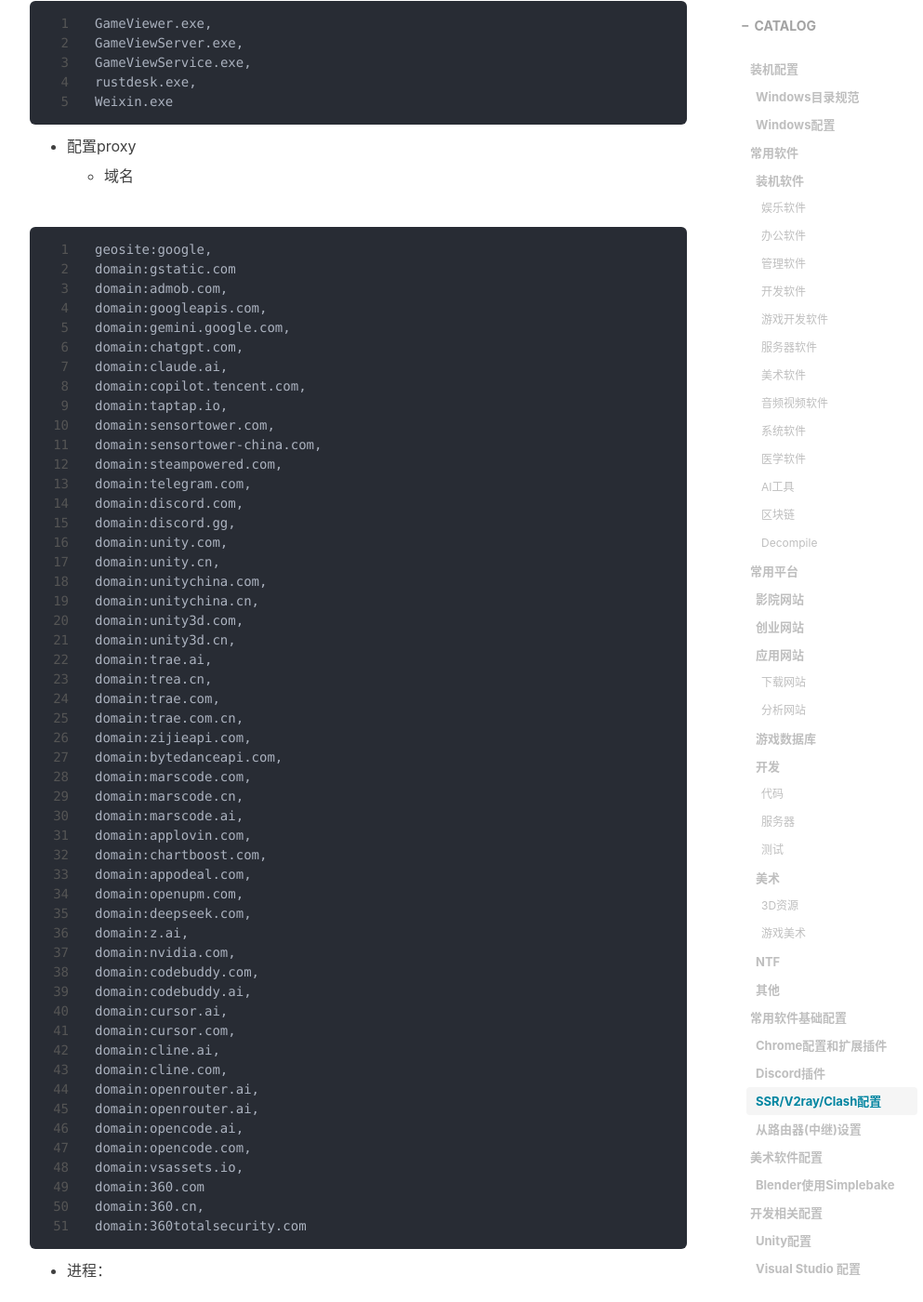
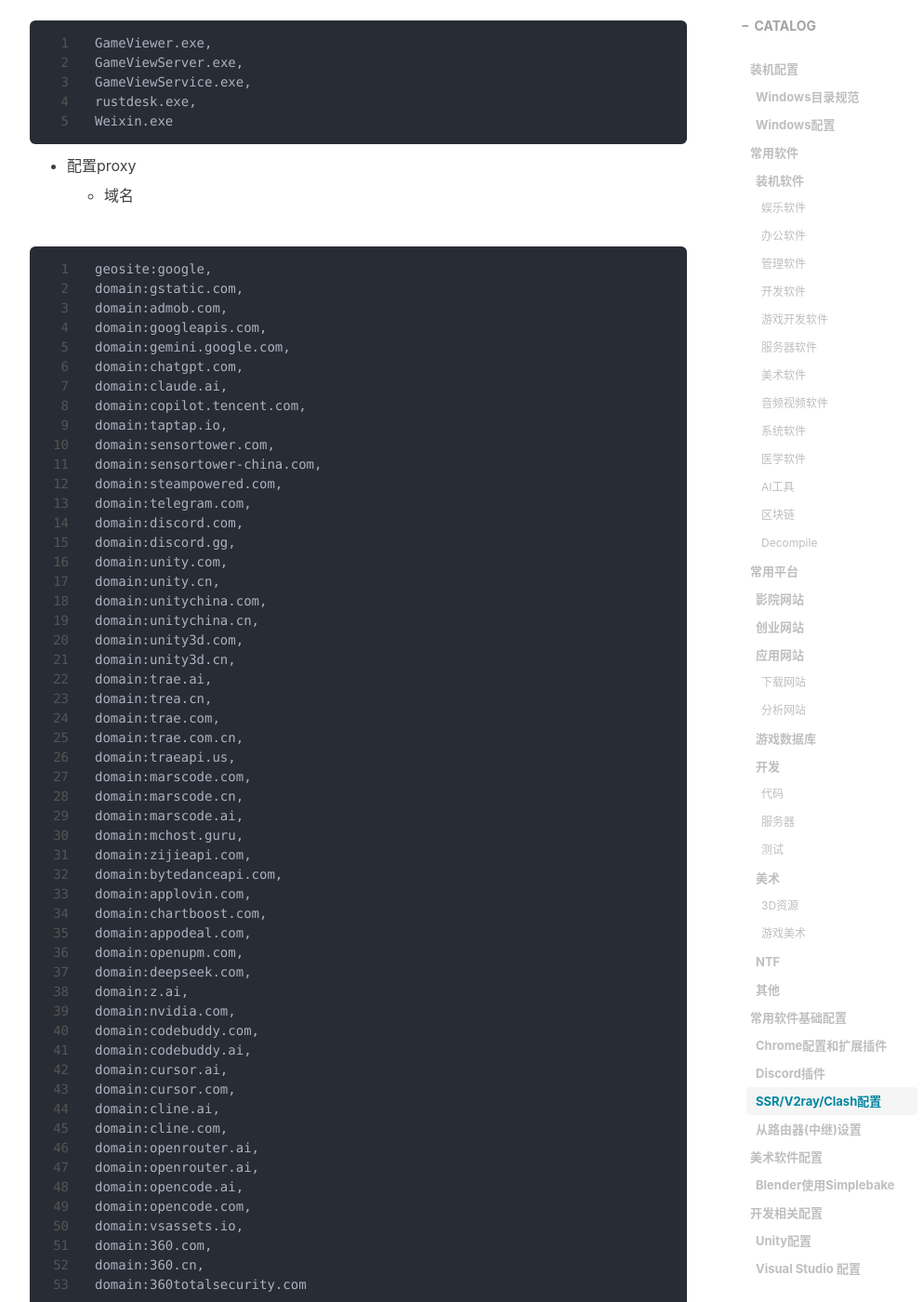
Before and after one commit to gumcstronger/gumcstronger.github.io, a Jekyll site: the page built from _posts/2022/2022-08-24-windows.md, in a window 1280 px wide and 1400 px high, scrolled down 15850 px. Shown: the whole window at 93% size, without its empty margins (233-1226 px from the left). Built offline with Jekyll 4.4.1, drawn with Linux system fonts in a browser that asks for light colours; nearby versions of some CDN libraries; comment, search, counter and statistics services are not loaded; some of the changed text lies outside the part shown.

Commit message:
Update 2022-08-24-windows.md

````diff
--- a/_posts/2022/2022-08-24-windows.md
+++ b/_posts/2022/2022-08-24-windows.md
@@ -517,7 +517,8 @@
       - 域名
 
 ```conf
-domain:byteoversea.com
+domain:byteoversea.com,
+domain:apmplus.volces.com
 ```
 
   - 配置direct
@@ -577,7 +578,7 @@
 
 ```bash
 geosite:google,
-domain:gstatic.com
+domain:gstatic.com,
 domain:admob.com,
 domain:googleapis.com,
 domain:gemini.google.com,
@@ -601,11 +602,13 @@
 domain:trea.cn,
 domain:trae.com,
 domain:trae.com.cn,
-domain:zijieapi.com,
-domain:bytedanceapi.com,
+domain:traeapi.us,
 domain:marscode.com,
 domain:marscode.cn,
 domain:marscode.ai,
+domain:mchost.guru,
+domain:zijieapi.com,
+domain:bytedanceapi.com,
 domain:applovin.com,
 domain:chartboost.com,
 domain:appodeal.com,
@@ -624,7 +627,7 @@
 domain:opencode.ai,
 domain:opencode.com,
 domain:vsassets.io,
-domain:360.com
+domain:360.com,
 domain:360.cn,
 domain:360totalsecurity.com
 ```
````
